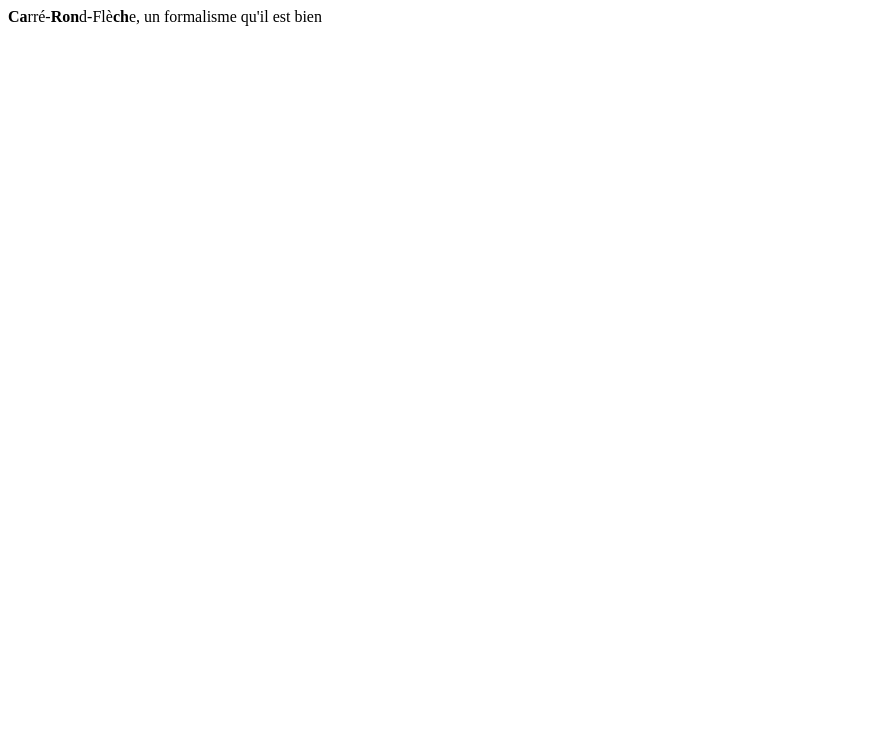
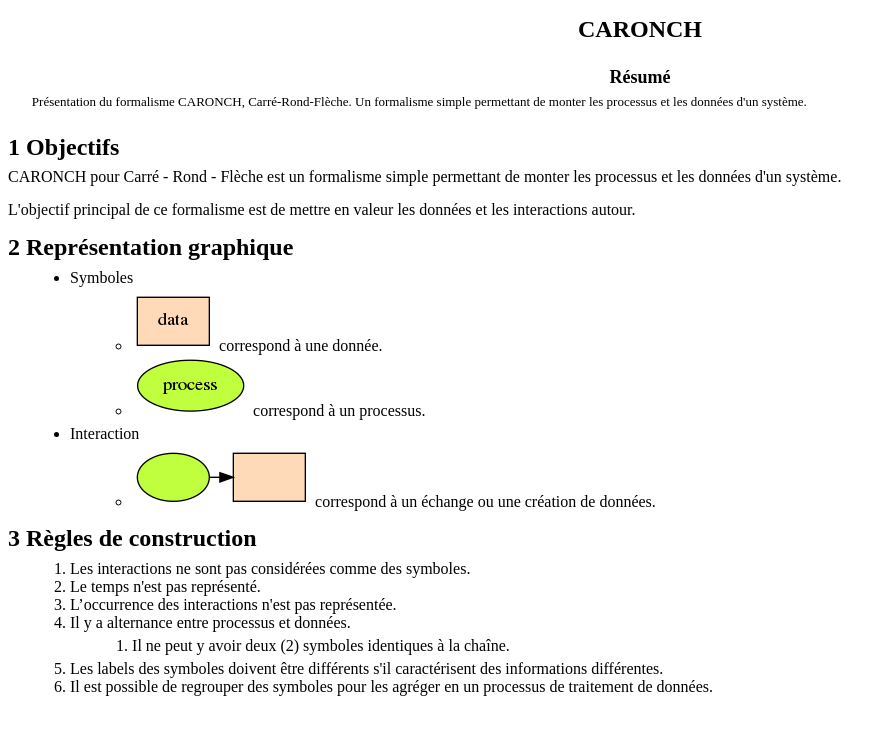
Before and after one commit to NadineOuaziz/Caronch, a plain HTML site: page apache-root/index.html in a window 1280 px wide. Shown: the whole page, without its empty margins (0-896 px from the left). Drawn offline with Linux system fonts and the light colour scheme.

Commit message:
export du lyx en html et MaJ index.html

```diff
--- a/apache-root/index.html
+++ b/apache-root/index.html
@@ -1,19 +1,170 @@
-<!DOCTYPE html>
-<html lang="en">
-	<head>
-		<meta charset=utf-8>
-		<title>Carré-Rond-Flèche, un formalisme qu'il est bien</title>
-	</head>
-	<body>
-		<header><b>Ca</b>rré-<b>Ron</b>d-Flè<b>ch</b>e, un formalisme qu'il est bien
-		</header>
-		<nav>
-		</nav>
-		<section>
-		</section>
-		<aside>
-		</aside>
-		<footer>
-		</footer>
-	</body>
+<?xml version="1.0" encoding="UTF-8"?>
+<!DOCTYPE html PUBLIC "-//W3C//DTD XHTML 1.1 plus MathML 2.0//EN" "http://www.w3.org/TR/MathML2/dtd/xhtml-math11-f.dtd">
+<html xmlns="http://www.w3.org/1999/xhtml">
+<head>
+<meta name="GENERATOR" content="LyX 2.0.0" />
+<meta http-equiv="Content-type" content="text/html;charset=UTF-8" />
+<title>CARONCH</title>
+
+<!-- Text Class Preamble -->
+<style type="text/css">
+div.toc {
+margin: 2em 0em;
+border-style: solid;
+border-width: 2px 0px;
+padding: 1em 0em;
+}
+div.tochead { font-size: x-large; font-weight: bold; }
+div.lyxtoc-0 {
+margin: 2em 0em 0em 0em;
+font-size: xx-large;
+font-weight: bold;
+}
+div.lyxtoc-1 {
+margin: 1em 0em 0em 0em;
+font-size: x-large;
+font-weight: bold;
+}
+div.lyxtoc-2 {
+margin: 0em 0em 0em 1em;
+font-size: large;
+font-weight: normal;
+}
+div.lyxtoc-3 { margin: 0em 0em 0em 0.5em; font-size: medium; }
+div.lyxtoc-4 { margin: 0em 0em 0em 0.5em; }
+div.lyxtoc-5 { margin: 0em 0em 0em 0.5em; }
+div.lyxtoc-6 { margin: 0em 0em 0em 0.5em; }
+a.tocentry {
+text-decoration: none;
+color: black;
+}
+a.tocentry:visited { color: black; }
+a.tocarrow {
+font-weight: bold;
+text-decoration: none;
+color: #909090;
+}
+a.tocarrow:visited { color: #C0C0C0; }
+</style>
+
+<!-- Preamble Snippets -->
+
+<!-- Layout-provided Styles -->
+<style type='text/css'>
+h1.title {
+font-size: x-large;
+margin-bottom: 1ex;
+text-align: center;
+
+}
+div.abstract {
+font-size: small;
+margin-top: 0.7ex;
+margin-bottom: 0.7ex;
+margin-left: 3ex;
+margin-right: 3ex;
+text-align: left;
+
+}
+div.abstract_label {
+font-weight: bold;
+font-size: large;
+text-align: center;
+
+}
+
+div.abstract {
+margin: 4ex;
+}
+div.abstract_item {
+font-size: small;
+padding-top: 1ex;
+}
+div.abstract_label {
+font-weight: bold;
+}
+h2.section {
+font-weight: bold;
+font-size: x-large;
+margin-top: 1.3ex;
+margin-bottom: 0.7ex;
+text-align: left;
+
+}
+div.standard {
+margin-bottom: 2ex;
+}
+ul.itemize {
+margin-top: 0.7ex;
+margin-bottom: 0.7ex;
+margin-left: 3ex;
+text-align: left;
+
+}
+ol.enumerate {
+margin-top: 0.7ex;
+margin-bottom: 0.7ex;
+margin-left: 3ex;
+text-align: left;
+
+}
+</style>
+</head>
+<body>
+<h1 class="title"><a id='magicparlabel-3' />
+CARONCH</h1>
+
+<div class="abstract"><div class="abstract_label">Résumé</div>
+<div class="abstract_item"><a id='magicparlabel-4' />
+Présentation du formalisme CARONCH, Carré-Rond-Flèche. Un formalisme simple permettant de monter les processus et les données d'un système.</div>
+</div>
+<h2 class="section"><span class="section_label">1</span> <a id='magicparlabel-5' />
+Objectifs</h2>
+<div class="standard"><a id='magicparlabel-6' />
+CARONCH pour Carré - Rond - Flèche est un formalisme simple permettant de monter les processus et les données d'un système.</div>
+
+<div class="standard"><a id='magicparlabel-7' />
+L'objectif principal de ce formalisme est de mettre en valeur les données et les interactions autour.</div>
+<h2 class="section"><span class="section_label">2</span> <a id='magicparlabel-8' />
+Représentation graphique</h2>
+
+<ul class="itemize"><li class="itemize_item"><a id='magicparlabel-9' />
+Symboles
+
+<ul class="itemize"><li class="itemize" style='text-align: left;'><a id='magicparlabel-10' />
+<img src='0_home_taeradan_GIT_caronch_formalisme_data.png' alt='image: 0_home_taeradan_GIT_caronch_formalisme_data.png' />
+ correspond à une donnée.</li>
+<li class="itemize" style='text-align: left;'><a id='magicparlabel-11' />
+<img src='1_home_taeradan_GIT_caronch_formalisme_process.png' alt='image: 1_home_taeradan_GIT_caronch_formalisme_process.png' />
+ correspond à un processus.</li>
+</ul>
+</li><li class="itemize_item"><a id='magicparlabel-12' />
+Interaction
+
+<ul class="itemize"><li class="itemize" style='text-align: left;'><a id='magicparlabel-13' />
+<img src='2_home_taeradan_GIT_caronch_formalisme_arrow.png' alt='image: 2_home_taeradan_GIT_caronch_formalisme_arrow.png' />
+ correspond à un échange ou une création de données.</li>
+</ul>
+</li></ul>
+<h2 class="section"><span class="section_label">3</span> <a id='magicparlabel-14' />
+Règles de construction</h2>
+
+<ol class="enumerate"><li class="enumerate_item"><a id='magicparlabel-15' />
+Les interactions ne sont pas considérées comme des symboles.</li>
+<li class="enumerate_item"><a id='magicparlabel-16' />
+Le temps n'est pas représenté.</li>
+<li class="enumerate_item"><a id='magicparlabel-17' />
+L’occurrence des interactions n'est pas représentée.</li>
+<li class="enumerate_item"><a id='magicparlabel-18' />
+Il y a alternance entre processus et données.
+
+<ol class="enumerate"><li class="enumerate_item"><a id='magicparlabel-19' />
+Il ne peut y avoir deux (2) symboles identiques à la chaîne.</li>
+</ol>
+</li><li class="enumerate_item"><a id='magicparlabel-20' />
+Les labels des symboles doivent être différents s'il caractérisent des informations différentes.</li>
+<li class="enumerate_item"><a id='magicparlabel-25' />
+Il est possible de regrouper des symboles pour les agréger en un processus de traitement de données.</li>
+</ol>
+</body>
 </html>
```
Also changed, not shown: apache-root/0_home_taeradan_GIT_caronch_formalisme_data.png (added), apache-root/1_home_taeradan_GIT_caronch_formalisme_process.png (added), apache-root/2_home_taeradan_GIT_caronch_formalisme_arrow.png (added).
